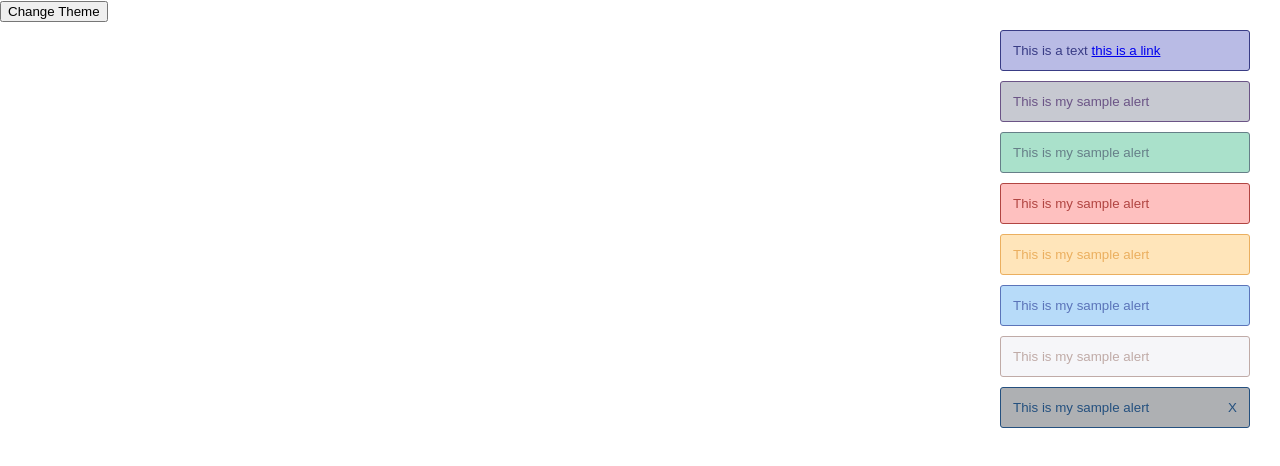
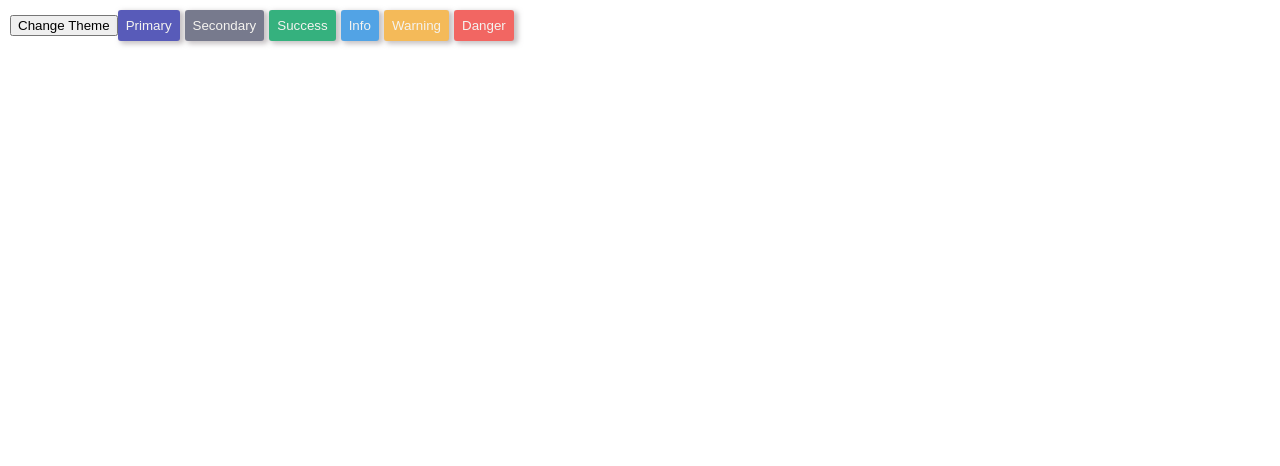
Before and after one commit to blealf/admin-dashboard, a React (Create React App) app: page / in a window 1280 px wide. Shown: the top 466 px of the page. Built offline with nearby package versions, Linux system fonts and the light colour scheme.

Commit message:
button v1

```diff
--- a/src/App.js
+++ b/src/App.js
@@ -1,6 +1,7 @@
 import React, { useState } from 'react'
 import './App.css';
-import Alert from './components/Base/Components/Alert'
+// import Alert from './components/Base/Components/Alert'
+import Button from './components/Base/Components/Button'
 import styled from 'styled-components'
 import { themes, ThemeContext } from './utils/theme'
 
@@ -23,32 +24,18 @@ const App = () => {
   }
 
   return (
-    <div className="App">
+    <div className="App" style={{ padding: '10px'}}>
       <ThemeContext.Provider value={theme}>
         <header className="App-header"></header>
         <button onClick={changeTheme}> Change Theme</button>
       </ThemeContext.Provider>
-      <AlertWrapper>
-        <Alert
-          message={(
-            <span>This is a text
-              {' '}
-              <a href="http://google.com" target="_blank" rel="noreferrer">
-                this is a link
-              </a>
-            </span>
-          )}
-          type="primary"
-          timeout={6000}
-        />
-        <Alert message="This is my sample alert" type="secondary" timeout={8000}/>
-        <Alert message="This is my sample alert" type="success" timeout={10000}/>
-        <Alert message="This is my sample alert" type="danger" timeout={12000}/>
-        <Alert message="This is my sample alert" type="alert" timeout={14000}/>
-        <Alert message="This is my sample alert" type="info" timeout={16000}/>
-        <Alert message="This is my sample alert" type="light-alert"/>
-        <Alert message="This is my sample alert" type="dark-alert" dismiss/>
-      </AlertWrapper>
+      <AlertWrapper></AlertWrapper>
+      <Button type="primary" >Primary</Button>
+      <Button type="secondary">Secondary</Button>
+      <Button type="success" >Success</Button>
+      <Button type="info" >Info</Button>
+      <Button type="warning">Warning</Button>
+      <Button type="danger">Danger</Button>
     </div>
   );
 }
--- /dev/null
+++ b/src/components/Base/Components/Button.jsx
@@ -0,0 +1,94 @@
+import React, { useState, useEffect, Children } from 'react'
+import styled from 'styled-components'
+
+const Btn = styled.button`
+  position: relative;
+  background: ${props => props.bgColor };
+  color: ${props => props.textColor };
+  padding: ${props => props.large ? "7px 11px" : "8px" };
+  border-radius: 3px;
+  outline: 0 !important;
+  border: none;
+  box-shadow: 3px 2px 5px 1px rgba(143, 136, 139, 0.5);
+  margin-right: 5px;
+  transition: 0.1s all;
+
+  &:before{
+    display: block;
+    content: " ";
+    position: absolute;
+    z-index: 1;
+    background: rgba(143, 136, 139, 0.1);
+    top: 0;
+    left: 0;
+    right: 0;
+    bottom: 0;
+  }
+
+  &:active {
+    transform: scale(0.98);
+    box-shadow: none;
+  }
+  &:hover:before {
+    background: rgba(143, 136, 139, 0.3);
+    cursor: pointer;
+  }
+`
+
+const Button = (props) => {
+
+  const [bgColor, setBgColor] = useState()
+  const [textColor, setTextColor] = useState()
+
+  useEffect(() => {
+    selectColor(props.type)
+    console.log(props)
+  }, [props.type])
+
+  const selectColor = (value) => {
+    switch (value) {
+      case 'primary':
+        setBgColor('#5156BE')
+        setTextColor('#FFFFFB')
+        break
+      case 'secondary':
+        setBgColor('#74788D')
+        setTextColor('#FFFFFB')
+        break
+      case 'success':
+        setBgColor('#2AB57D')
+        setTextColor('#FFFFFB')
+        break
+      case 'danger':
+        setBgColor('#FD625E')
+        setTextColor('#FFFFFB')
+        break
+      case 'warning':
+        setBgColor('#FFBF53')
+        setTextColor('#FFFFFB')
+        break
+      case 'info':
+        setBgColor('#4BA6EF')
+        setTextColor('#FFFFFB')
+        break
+      case 'light':
+        setBgColor('#E9E9EF')
+        setTextColor('#000000')
+        break
+      case 'dark':
+        setBgColor('#343A40')
+        setTextColor('#FFFFFB')
+        break
+      default:
+        setBgColor('#5156BE')
+        setTextColor('#FFFFFB')
+    }
+  }
+  return (
+    <Btn {...props} bgColor={bgColor} textColor={textColor}>
+      {props.children}
+    </Btn>
+  )
+}
+
+export default Button
```
Also changed, not shown: src/utils/theme.js (line endings or trailing spaces).
